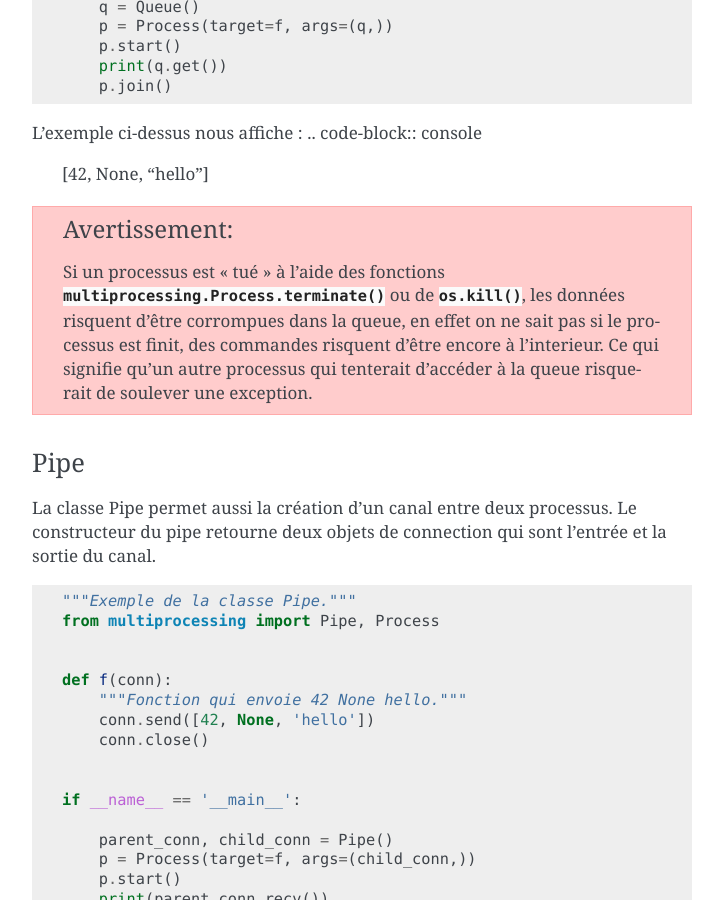
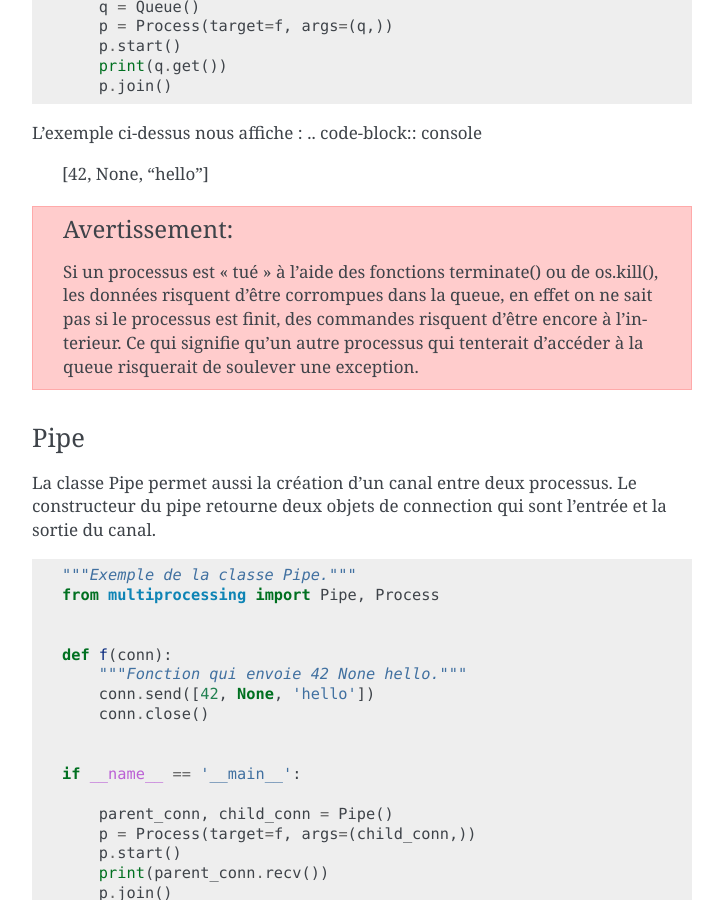
Before and after one commit to HE-Arc/livre-python, a Sphinx documentation site: the page built from source/multiprocessing/index.rst, in a window 1280 px wide and 900 px high, scrolled down 2263 px. Shown: the whole window, without its empty margins (388-1111 px from the left). Built offline with Sphinx 7.4.7, drawn with Linux system fonts in a browser that asks for light colours.

Commit message:
line 65 modification terminate()

```diff
--- a/source/multiprocessing/index.rst
+++ b/source/multiprocessing/index.rst
@@ -62,7 +62,7 @@ L'exemple ci-dessus nous affiche :
 
     [42, None, 'hello']
 
-.. warning:: Si un processus est "tué" à l'aide des fonctions :py:func:`multiprocessing.Process.terminate` ou de :py:func:`os.kill`, les données risquent d'être corrompues dans la queue, en effet on ne sait pas si le processus est finit, des commandes risquent d'être encore à l'interieur. Ce qui signifie qu'un autre processus qui tenterait d'accéder à la queue risquerait de soulever une exception.
+.. warning:: Si un processus est "tué" à l'aide des fonctions terminate() ou de os.kill(), les données risquent d'être corrompues dans la queue, en effet on ne sait pas si le processus est finit, des commandes risquent d'être encore à l'interieur. Ce qui signifie qu'un autre processus qui tenterait d'accéder à la queue risquerait de soulever une exception.
 
 Pipe
 ^^^^
```
